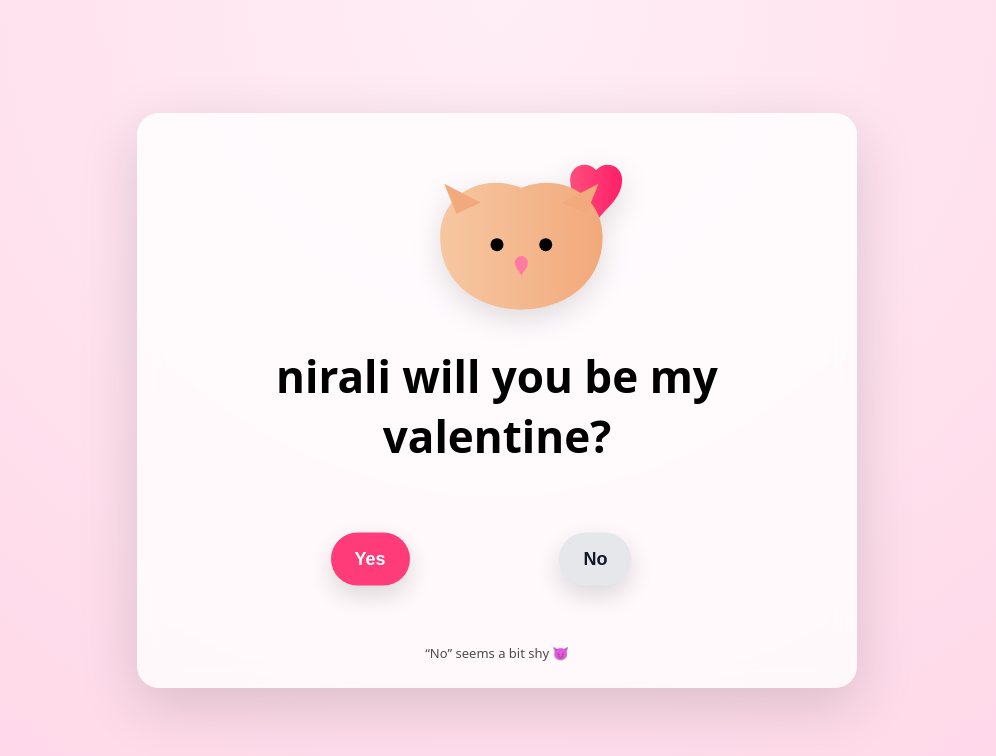
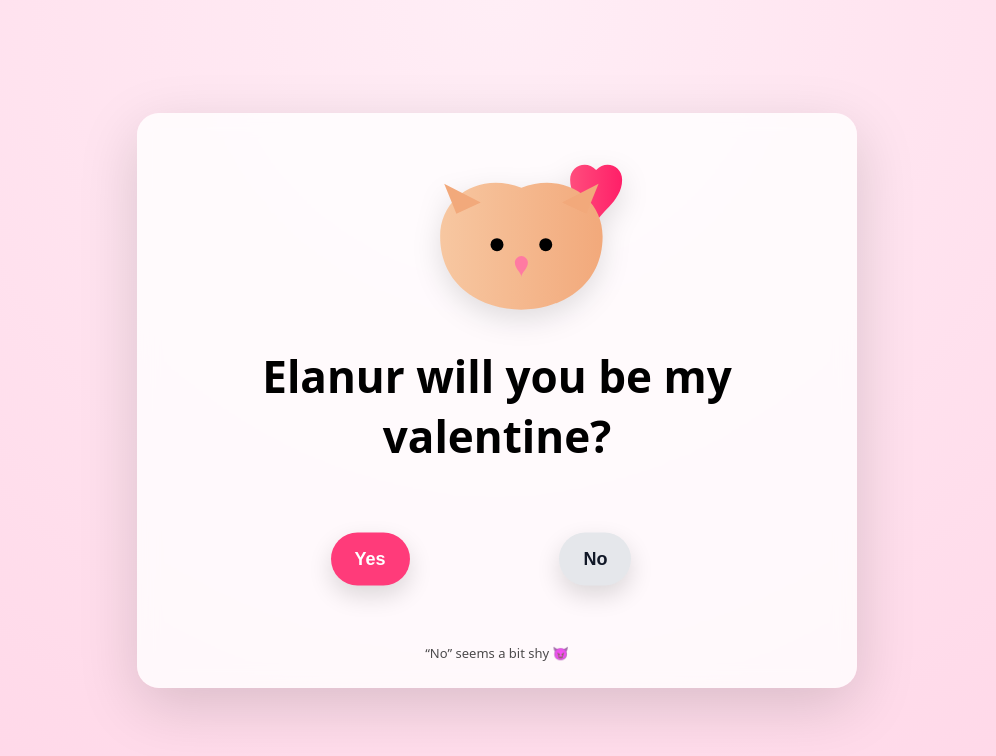
Before and after one commit to vos52/voor-ES, a plain HTML site: page index.html in a window 1280 px wide. Shown: the whole page, without its empty margins (143-1139 px from the left). Drawn offline with nearby package versions, Linux system fonts and the light colour scheme.

Commit message:
Update valentine message in index.html

```diff
--- a/index.html
+++ b/index.html
@@ -171,7 +171,7 @@
             fill="#ff7aa2"/>
     </svg>
 
-    <h1>nirali will you be my valentine?</h1>
+    <h1>Elanur will you be my valentine?</h1>
 
     <section class="button-zone" id="zone">
       <button id="yesBtn">Yes</button>
```
